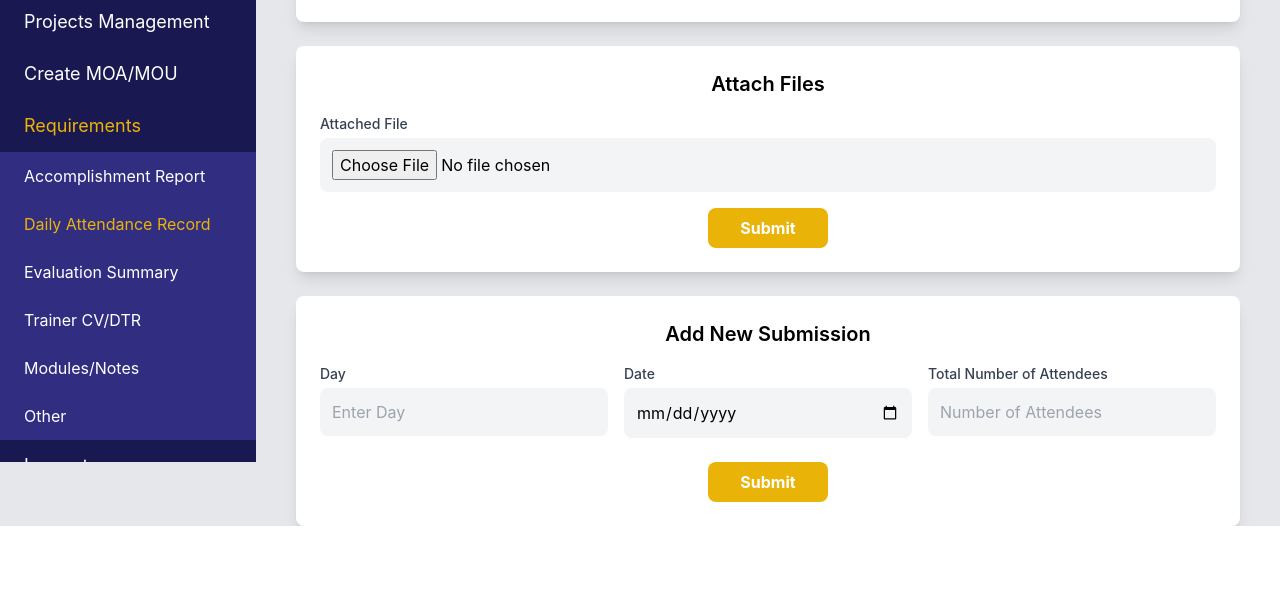
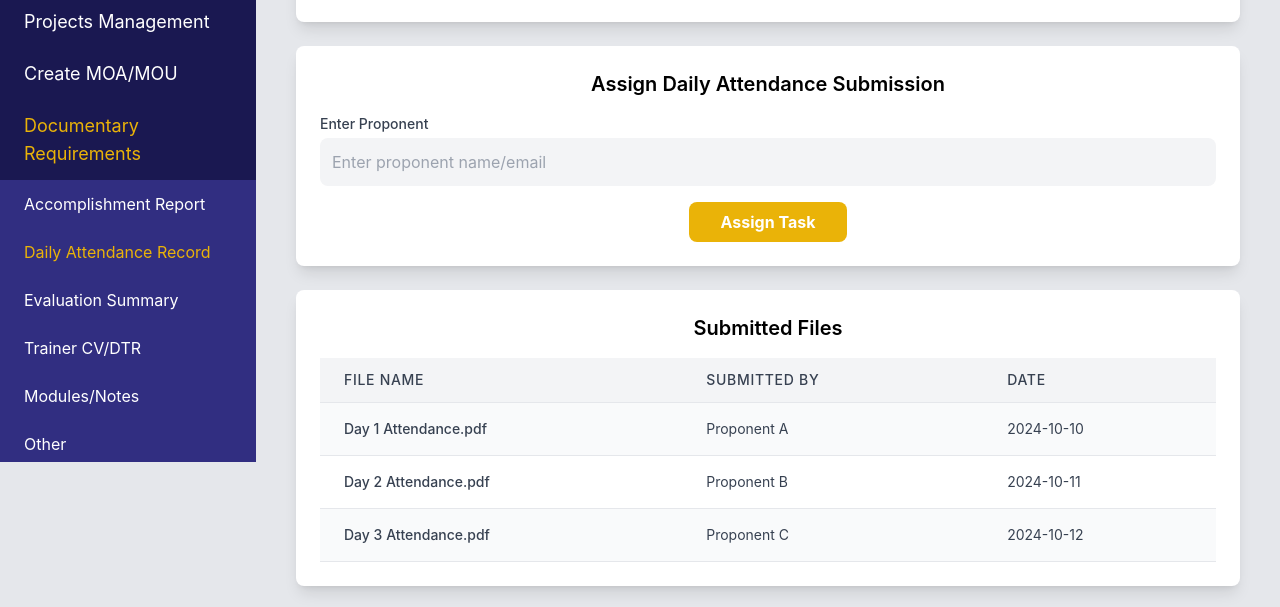
Before and after one commit to s0miii/DocQuest_Monitoring-Evalutation, a React (Create React App) app: page /requirements/daily-attendance in a window 1280 px wide. Shown: the part 338-945 px from the top of the page. Before the commit the page ends 864 px from the top, so only its background shows below. Built offline with nearby package versions, Linux system fonts and the light colour scheme; no server answers.

Commit message:
added "assign tas" to project lead side DTR

```diff
--- a/src/App.js
+++ b/src/App.js
@@ -25,11 +25,7 @@ import CoordinatorDashboard from "./pages/coordinator/CoordinatorDashboard";
 import SignatoryDashboard from "./pages/signatory/SignatoryDashboard";
 import EStaffProjects from "./pages/estaff/EStaffProjects";
 import EStaffProjMonitoring from "./pages/estaff/EStaffProjMonitoring";
-import EStaffProjAccReport from "./pages/estaff/EStaffProjAccReport";
-import EStaffProjParticipantsList from "./pages/estaff/EStaffProjParticipantsList";
-import EStaffProjAttendanceRecord from "./pages/estaff/EStaffProjAttendanceRecord";
-import EStaffProjAdditionalDocs from "./pages/estaff/EStaffProjAdditionalDocs";
-import EStaffProjEvaluation from "./pages/estaff/EStaffProjEvaluation";
+
 
 
 function App() {
@@ -52,11 +48,7 @@ function App() {
       <Route path="/requirements/others" element={<ProjLeadOthers />} />
       <Route path="/projects" element={<EStaffProjects />} />
       <Route path="/projects/monitoring" element={<EStaffProjMonitoring />} />
-      <Route path="/projects/monitoring/accomplishment-report" element={<EStaffProjAccReport />} />
-      <Route path="/projects/monitoring/participants-list" element={<EStaffProjParticipantsList />} />
-      <Route path="/projects/monitoring/daily-attendance" element={<EStaffProjAttendanceRecord />} />
-      <Route path="/projects/monitoring/additional-documents" element={<EStaffProjAdditionalDocs />} />
-      <Route path="/projects/monitoring/evaluation-summary" element={<EStaffProjEvaluation />} />
+
     </Routes>
   );
 }
--- a/src/components/ProjLeadSideBar.js
+++ b/src/components/ProjLeadSideBar.js
@@ -47,7 +47,7 @@ function ProjLeadSidebar() {
                     </li>
                     <li>
                         <button onClick={toggleRequirementsSubMenu} className={`text-lg w-full text-left block px-6 py-3 hover:text-yellow-500 focus:outline-none ${isActive(["/requirements"]) ? "text-yellow-500" : ""}`}>
-                            Requirements
+                            Documentary Requirements
                         </button>
                         <ul className={`${isRequirementsSubMenuVisible ? '' : 'hidden'} bg-indigo-900`}>
                         <li><Link to="/requirements/accomplishment-report" className={`block px-6 py-3 hover:text-yellow-500 ${isActive(["/requirements/accomplishment-report", "/requirements/create-accomplishment-report"]) ? "text-yellow-500" : ""}`}>Accomplishment Report</Link></li>
--- a/src/pages/projectlead/ProjLeadDailyAttRec.js
+++ b/src/pages/projectlead/ProjLeadDailyAttRec.js
@@ -1,25 +1,29 @@
-import React from "react";
+import React, { useState } from "react";
 import Topbar from "../../components/Topbar";
 import ProjLeadSidebar from "../../components/ProjLeadSideBar";
 
 const ProjLeadDailyAttRec = () => {
+    const [selectedProponent, setSelectedProponent] = useState("");
+
+    const submittedFiles = [
+        { fileName: "Day 1 Attendance.pdf", submittedBy: "Proponent A", date: "2024-10-10" },
+        { fileName: "Day 2 Attendance.pdf", submittedBy: "Proponent B", date: "2024-10-11" },
+        { fileName: "Day 3 Attendance.pdf", submittedBy: "Proponent C", date: "2024-10-12" }
+    ];
+
     return (
         <div className="bg-gray-200 min-h-screen flex">
-            {/* Sidebar with fixed width */}
             <div className="w-1/5 fixed h-full">
                 <ProjLeadSidebar />
             </div>
-            {/* Main content area */}
             <div className="flex-1 ml-[20%]">
                 <Topbar />
                 <div className="flex flex-col mt-14 px-10">
                     <h1 className="text-2xl font-semibold mb-5">Daily Attendance Record/List of Participants</h1>
 
-                    {/* Project Details and Progress Status Section */}
                     <div className="bg-white shadow-lg rounded-lg p-6 mb-6">
                         <h2 className="text-xl font-semibold text-center mb-4">Project Details</h2>
                         <div className="grid grid-cols-2 gap-4">
-                            {/* Project Title and Leader */}
                             <div>
                                 <label className="block text-sm font-medium text-gray-700">Project Title</label>
                                 <p className="bg-gray-100 rounded-lg p-3 mt-1">Tesda Vocational</p>
@@ -30,7 +34,6 @@ const ProjLeadDailyAttRec = () => {
                             </div>
                         </div>
 
-                        {/* College/Campus, Target Date, Partner Agency */}
                         <div className="grid grid-cols-3 gap-4 mt-4">
                             <div>
                                 <label className="block text-sm font-medium text-gray-700">College/Campus</label>
@@ -47,70 +50,46 @@ const ProjLeadDailyAttRec = () => {
                         </div>
                     </div>
 
-                    {/* File Submission Section */}
                     <div className="bg-white shadow-lg rounded-lg p-6 mb-6">
-                        <h2 className="text-xl font-semibold text-center mb-4">Attach Files</h2>
+                        <h2 className="text-xl font-semibold text-center mb-4">Assign Daily Attendance Submission</h2>
                         <div className="mb-4">
-                            <label className="block text-sm font-medium text-gray-700">Attached File</label>
-                            <div className="flex items-center">
-                                <input
-                                    type="file"
-                                    className="bg-gray-100 rounded-lg p-3 mt-1 w-full"
-                                    placeholder="Upload Photo"
-                                    style={{ outline: 'none', border: 'none', boxShadow: 'none' }}
-                                />
-                            </div>
+                            <label className="block text-sm font-medium text-gray-700">Enter Proponent</label>
+                            <input
+                                type="text"
+                                value={selectedProponent}
+                                onChange={(e) => setSelectedProponent(e.target.value)}
+                                className="bg-gray-100 rounded-lg p-3 mt-1 w-full"
+                                placeholder="Enter proponent name/email"
+                            />
                         </div>
                         <div className="flex justify-center">
-                            <button
-                                type="button"
-                                className="bg-yellow-500 text-white font-bold py-2 px-8 rounded-lg hover:bg-yellow-600 transition"
-                            >
-                                Submit
+                            <button type="button" className="bg-yellow-500 text-white font-bold py-2 px-8 rounded-lg hover:bg-yellow-600 transition">
+                                Assign Task
                             </button>
                         </div>
                     </div>
 
-                    {/* Add New Submission Section */}
-                    <div className="bg-white shadow-lg rounded-lg p-6">
-                        <h2 className="text-xl font-semibold text-center mb-4">Add New Submission</h2>
-                        <div className="grid grid-cols-3 gap-4">
-                            {/* Day Input */}
-                            <div>
-                                <label className="block text-sm font-medium text-gray-700">Day</label>
-                                <input
-                                    type="text"
-                                    className="bg-gray-100 rounded-lg p-3 mt-1 w-full"
-                                    placeholder="Enter Day"
-                                />
-                            </div>
-
-                            {/* Date Input */}
-                            <div>
-                                <label className="block text-sm font-medium text-gray-700">Date</label>
-                                <input
-                                    type="date"
-                                    className="bg-gray-100 rounded-lg p-3 mt-1 w-full"
-                                />
-                            </div>
-
-                            {/* Total Number of Attendees Input */}
-                            <div>
-                                <label className="block text-sm font-medium text-gray-700">Total Number of Attendees</label>
-                                <input
-                                    type="number"
-                                    className="bg-gray-100 rounded-lg p-3 mt-1 w-full"
-                                    placeholder="Number of Attendees"
-                                />
-                            </div>
-                        </div>
-                        <div className="flex justify-center mt-6">
-                            <button
-                                type="button"
-                                className="bg-yellow-500 text-white font-bold py-2 px-8 rounded-lg hover:bg-yellow-600 transition"
-                            >
-                                Submit
-                            </button>
+                    <div className="bg-white shadow-lg rounded-lg p-6 mb-6">
+                        <h2 className="text-xl font-semibold text-center mb-4">Submitted Files</h2>
+                        <div className="overflow-x-auto">
+                            <table className="min-w-full table-auto bg-white rounded-lg shadow-md">
+                                <thead>
+                                    <tr className="bg-gray-100 border-b">
+                                        <th className="px-6 py-3 text-left text-sm font-medium text-gray-700 uppercase tracking-wider">File Name</th>
+                                        <th className="px-6 py-3 text-left text-sm font-medium text-gray-700 uppercase tracking-wider">Submitted By</th>
+                                        <th className="px-6 py-3 text-left text-sm font-medium text-gray-700 uppercase tracking-wider">Date</th>
+                                    </tr>
+                                </thead>
+                                <tbody>
+                                    {submittedFiles.map((file, index) => (
+                                        <tr key={index} className={`border-b ${index % 2 === 0 ? "bg-gray-50" : "bg-white"} hover:bg-gray-100`}>
+                                            <td className="px-6 py-4 whitespace-nowrap text-sm text-gray-700 font-medium">{file.fileName}</td>
+                                            <td className="px-6 py-4 whitespace-nowrap text-sm text-gray-700">{file.submittedBy}</td>
+                                            <td className="px-6 py-4 whitespace-nowrap text-sm text-gray-700">{file.date}</td>
+                                        </tr>
+                                    ))}
+                                </tbody>
+                            </table>
                         </div>
                     </div>
                 </div>
```
